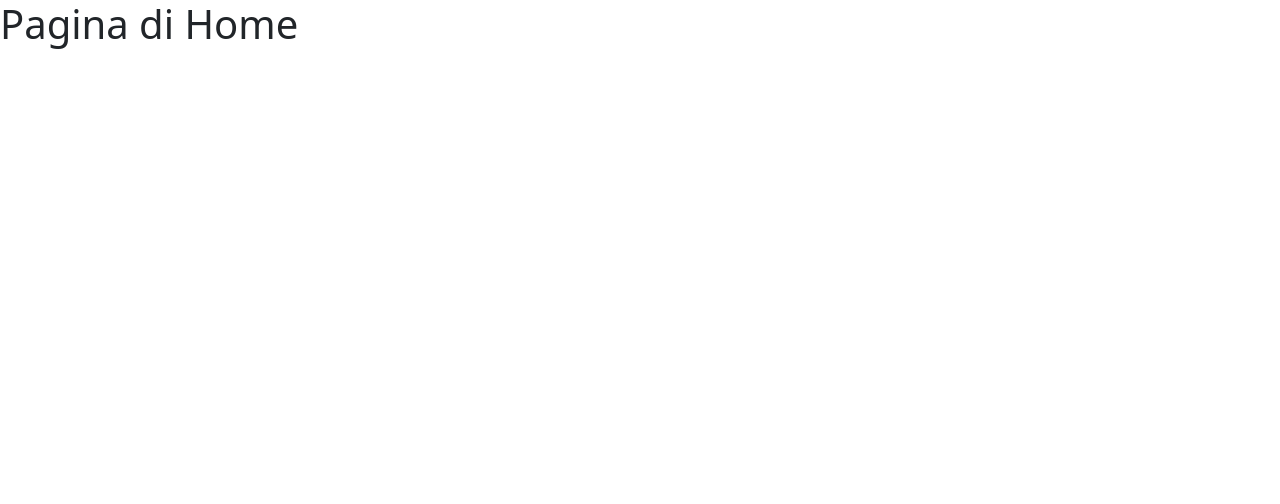
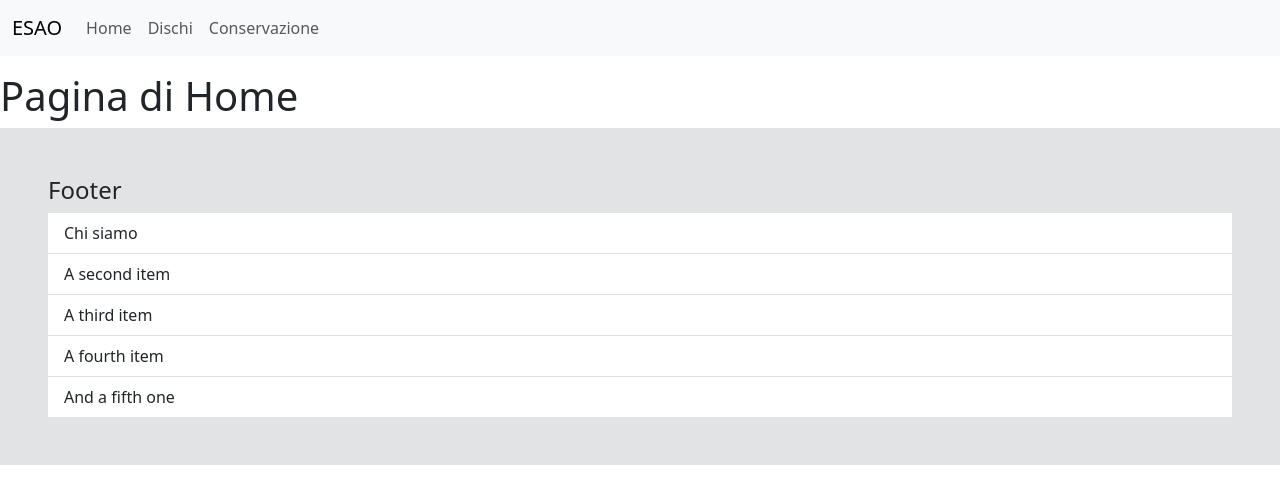
Before and after one commit to lorenzosalti/esao-backoffice, a React (Vite) app in the folder esao-frontend/: page / in a window 1280 px wide. Shown: the top 504 px of the page. Built offline with nearby package versions, Linux system fonts and the light colour scheme.

Commit message:
chore: create DefaultLayout

```diff
--- a/esao-frontend/src/App.jsx
+++ b/esao-frontend/src/App.jsx
@@ -1,16 +1,19 @@
 import { BrowserRouter, Routes, Route } from "react-router-dom"
 import Records from "./pages/Records"
 import RecordDetails from "./pages/RecordDetails"
+import DefaultLayout from "./layouts/DefaultLayout"
 
 function App() {
 
   return (
     <BrowserRouter>
       <Routes>
-        <Route path="/" element={<h1>Pagina di Home</h1>} />
-        <Route path="/records" element={<Records />} />
-        <Route path="/records/:id" element={<RecordDetails />} />
-        <Route path="*" element={<h1>404 Not Found</h1>} />
+        <Route element={<DefaultLayout />}>
+          <Route path="/" element={<h1>Pagina di Home</h1>} />
+          <Route path="/records" element={<Records />} />
+          <Route path="/records/:id" element={<RecordDetails />} />
+          <Route path="*" element={<h1>404 Not Found</h1>} />
+        </Route>
       </Routes>
     </BrowserRouter>
   )
--- /dev/null
+++ b/esao-frontend/src/layouts/DefaultLayout.jsx
@@ -0,0 +1,19 @@
+import { Outlet } from "react-router-dom"
+import Header from "../components/Header"
+import Footer from "../components/Footer"
+
+
+function DefaultLayout() {
+
+  return (
+    <>
+      <Header />
+      <main>
+        <Outlet />
+      </main>
+      <Footer />
+    </>
+  )
+}
+
+export default DefaultLayout
```
